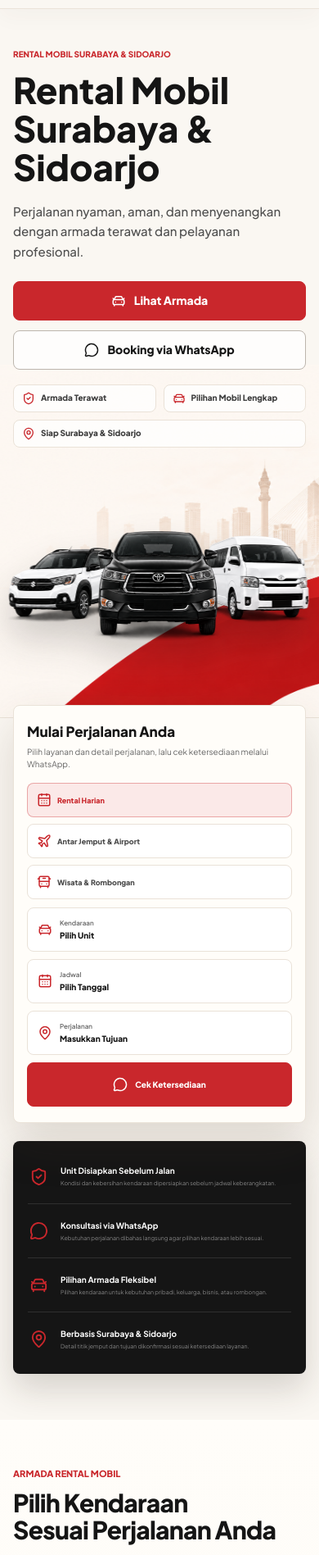
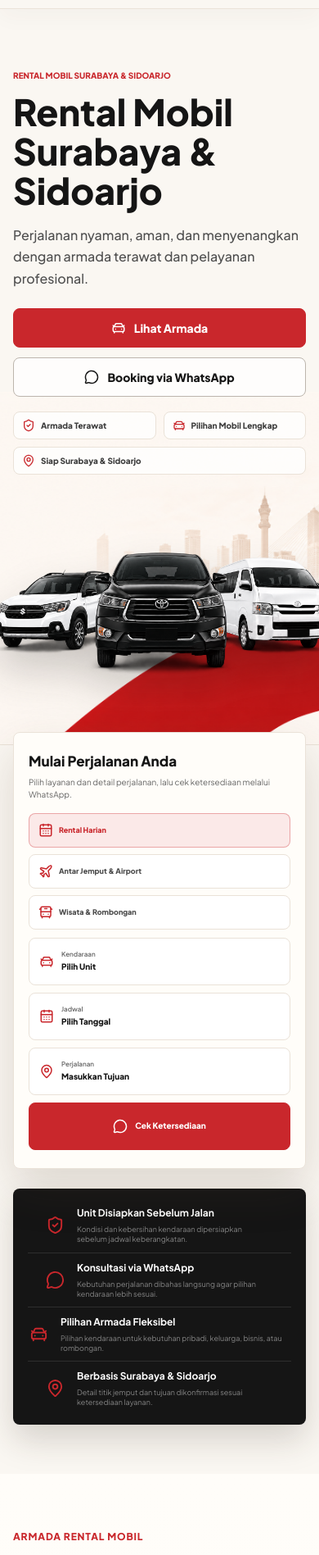
Before and after one commit to hmad28/rentalmobil05, a Next.js app: page / in a window 390 px wide. Shown: the part 55-1952 px from the top of the page at 82% size. Built offline with nearby package versions, Linux system fonts and the light colour scheme.

Commit message:
style(homepage): polish DriveMate-inspired layout system

```diff
--- a/app/azbu-structure.css
+++ b/app/azbu-structure.css
@@ -708,3 +708,524 @@
 
   .footer-grid { grid-template-columns: repeat(2, minmax(0, 1fr)); }
 }
+
+/* Visual polish pass: one grid, one spacing rhythm, one component language. */
+.container-page,
+.fleet-catalog-container,
+.featured-grid,
+.coverage-grid {
+  width: min(calc(100% - 48px), 1200px);
+  margin-inline: auto;
+}
+
+.hero-grid {
+  min-height: 630px;
+}
+
+.hero-copy {
+  padding-top: 58px;
+}
+
+.hero-copy h1 {
+  font-size: clamp(52px, 4.7vw, 66px);
+}
+
+.hero-description {
+  font-size: 16px;
+}
+
+.hero-visual {
+  margin-right: -2vw;
+}
+
+.hero-fleet-image {
+  transform: scale(1.16);
+}
+
+.quick-booking-panel,
+.trust-strip {
+  width: 100%;
+}
+
+.quick-booking-panel {
+  padding: 24px 26px 26px;
+}
+
+.quick-booking-fields > a {
+  min-height: 58px;
+}
+
+.trust-strip-wrap {
+  padding: 98px 0 72px;
+}
+
+.trust-strip {
+  min-height: 92px;
+  padding: 22px 18px;
+}
+
+.trust-strip > div {
+  padding-inline: 22px;
+}
+
+.trust-strip strong {
+  font-size: 12px;
+}
+
+.trust-strip small {
+  margin-top: 5px;
+  font-size: 9px;
+  line-height: 1.35;
+}
+
+.fleet-catalog-section {
+  padding: 96px 0 108px;
+}
+
+.fleet-catalog-heading {
+  grid-template-columns: 1.15fr 0.8fr auto;
+  gap: 44px;
+}
+
+.fleet-catalog-heading h2,
+.coverage-copy h2,
+.experience-heading h2,
+.booking-heading h2,
+.faq-heading h2 {
+  font-size: clamp(38px, 3.25vw, 44px);
+  line-height: 1.08;
+}
+
+.fleet-catalog-heading > p,
+.coverage-copy > p:not(.section-kicker),
+.faq-heading > p:last-child {
+  font-size: 14px;
+  line-height: 1.7;
+}
+
+.section-kicker,
+.featured-eyebrow {
+  font-size: 12px;
+  letter-spacing: 0.07em;
+}
+
+.fleet-tabs {
+  margin-top: 32px;
+}
+
+.fleet-tabs button {
+  min-height: 38px;
+  padding-inline: 16px;
+  font-size: 11px;
+}
+
+.fleet-catalog-section .fleet-track {
+  grid-template-columns: repeat(4, minmax(0, 1fr));
+  gap: 22px;
+  margin-top: 24px;
+}
+
+.fleet-catalog-section .fleet-card {
+  min-height: 470px;
+  border-color: var(--border);
+  padding: 15px;
+  box-shadow: 0 10px 28px rgba(49, 37, 27, 0.055);
+}
+
+.fleet-catalog-section .fleet-card:hover {
+  box-shadow: 0 18px 38px rgba(49, 37, 27, 0.095);
+}
+
+.fleet-catalog-section .fleet-image-wrap {
+  height: 224px;
+  aspect-ratio: auto;
+  margin-bottom: 17px;
+  background: linear-gradient(180deg, #fffdf9, #f7f1ea);
+}
+
+.fleet-catalog-section .fleet-image {
+  object-fit: contain;
+  object-position: center;
+  padding: 14px 8px 5px;
+  transform: scale(1.04);
+}
+
+.fleet-card-tags {
+  margin-bottom: 10px;
+}
+
+.fleet-card-tags span {
+  padding: 5px 7px;
+  font-size: 9px;
+}
+
+.fleet-catalog-section .fleet-card > strong {
+  font-size: 17px;
+  line-height: 1.35;
+}
+
+.fleet-card-meta {
+  margin-top: 6px !important;
+  font-size: 12px !important;
+}
+
+.fleet-card-price {
+  margin-top: 18px;
+}
+
+.fleet-card-price small {
+  font-size: 10px;
+}
+
+.fleet-card-price b {
+  font-size: 22px;
+}
+
+.fleet-card-price span {
+  margin-bottom: 4px;
+  font-size: 10px;
+}
+
+.fleet-card-cta {
+  min-height: 44px;
+  margin-top: 20px !important;
+  font-size: 11px !important;
+}
+
+.featured-grid {
+  min-height: 540px;
+}
+
+.featured-media {
+  min-height: 530px;
+}
+
+.featured-image {
+  transform: scale(1.2) translateX(-3%);
+}
+
+.featured-copy {
+  padding: 70px 0 64px 42px;
+}
+
+.featured-copy h2 {
+  font-size: 50px;
+}
+
+.featured-description {
+  max-width: 540px;
+  font-size: 16px;
+}
+
+.featured-specs span {
+  font-size: 14px;
+}
+
+.coverage-section {
+  padding: 104px 0 112px;
+}
+
+.coverage-grid {
+  grid-template-columns: 46% 54%;
+  gap: 72px;
+}
+
+.coverage-map {
+  min-height: 470px;
+}
+
+.coverage-list span {
+  font-size: 13px;
+}
+
+.coverage-cta {
+  min-height: 46px;
+  font-size: 12px;
+}
+
+.experience-section {
+  padding: 96px 0 82px;
+}
+
+.experience-grid {
+  width: 100%;
+  gap: 18px;
+  margin-top: 40px;
+}
+
+.experience-grid .benefit-item {
+  min-height: 220px;
+  padding: 32px 24px;
+  box-shadow: 0 10px 28px rgba(49, 37, 27, 0.05);
+}
+
+.experience-grid .benefit-item > svg {
+  width: 36px;
+  height: 36px;
+}
+
+.experience-grid .benefit-item h3 {
+  margin-top: 18px;
+  font-size: 16px;
+}
+
+.experience-grid .benefit-item p {
+  margin-top: 10px;
+  font-size: 13px;
+  line-height: 1.65;
+}
+
+.booking-flow-section {
+  padding: 68px 0 104px;
+}
+
+.booking-flow-section .booking-grid {
+  width: 100%;
+  margin-top: 46px;
+}
+
+.booking-flow-section .booking-step {
+  min-height: 150px;
+  grid-template-columns: 52px 1fr;
+  padding-right: 38px;
+}
+
+.booking-flow-section .booking-number {
+  width: 44px;
+  height: 44px;
+  font-size: 13px;
+}
+
+.booking-flow-section .booking-step-copy {
+  grid-template-columns: 34px 1fr;
+}
+
+.booking-flow-section .booking-step h3 {
+  font-size: 15px;
+}
+
+.booking-flow-section .booking-step p {
+  max-width: 210px;
+  font-size: 12px;
+}
+
+.booking-flow-section .booking-arrow {
+  top: 29px;
+  right: 12px;
+}
+
+.faq-polish-section {
+  padding: 92px 0 84px;
+  background: var(--surface);
+}
+
+.faq-polish-section .faq-grid {
+  margin-top: 40px;
+}
+
+.faq-polish-section .faq-item button {
+  min-height: 68px;
+  font-size: 14px;
+}
+
+.faq-polish-section .faq-answer p {
+  font-size: 13px;
+}
+
+.cta-section {
+  padding: 68px 0 88px;
+  background: var(--background);
+}
+
+.cta-banner-large {
+  min-height: 320px;
+  padding: 58px 60px;
+}
+
+.cta-banner-large .cta-copy h2 {
+  font-size: 42px;
+}
+
+.cta-banner-large .cta-copy p:not(.section-kicker) {
+  font-size: 14px;
+}
+
+.cta-vehicle {
+  right: -1%;
+  width: 57%;
+  transform: scale(1.08);
+}
+
+.footer-grid {
+  gap: 54px;
+  padding-top: 60px;
+  padding-bottom: 52px;
+}
+
+@media (max-width: 900px) {
+  .container-page,
+  .fleet-catalog-container,
+  .featured-grid,
+  .coverage-grid {
+    width: min(calc(100% - 48px), 760px);
+  }
+
+  .fleet-catalog-section .fleet-track {
+    grid-template-columns: repeat(2, minmax(0, 1fr));
+  }
+
+  .featured-grid,
+  .coverage-grid {
+    grid-template-columns: 1fr;
+  }
+
+  .featured-copy {
+    padding: 12px 0 64px;
+  }
+
+  .coverage-map {
+    min-height: 430px;
+  }
+}
+
+@media (max-width: 640px) {
+  .container-page,
+  .fleet-catalog-container,
+  .featured-grid,
+  .coverage-grid {
+    width: calc(100% - 32px);
+  }
+
+  .hero-grid {
+    min-height: auto;
+  }
+
+  .hero-copy h1 {
+    font-size: clamp(40px, 11.4vw, 46px);
+  }
+
+  .quick-booking-panel {
+    padding: 22px 18px;
+  }
+
+  .trust-strip-wrap {
+    padding: 24px 0 60px;
+  }
+
+  .trust-strip {
+    min-height: 0;
+    padding: 12px 18px;
+  }
+
+  .fleet-catalog-section,
+  .coverage-section,
+  .experience-section,
+  .faq-polish-section {
+    padding-top: 68px;
+    padding-bottom: 72px;
+  }
+
+  .fleet-catalog-heading h2,
+  .coverage-copy h2,
+  .experience-heading h2,
+  .booking-heading h2,
+  .faq-heading h2 {
+    font-size: 32px;
+  }
+
+  .fleet-catalog-section .fleet-track {
+    grid-template-columns: 1fr;
+    gap: 16px;
+  }
+
+  .fleet-catalog-section .fleet-card {
+    min-height: 500px;
+    padding: 15px;
+  }
+
+  .fleet-catalog-section .fleet-image-wrap {
+    height: 245px;
+    aspect-ratio: auto;
+  }
+
+  .fleet-catalog-section .fleet-image {
+    transform: scale(1.02);
+  }
+
+  .featured-media {
+    min-height: 330px;
+  }
+
+  .featured-image {
+    transform: scale(1.02);
+  }
+
+  .featured-copy h2 {
+    font-size: 38px;
+  }
+
+  .coverage-map {
+    min-height: 330px;
+  }
+
+  .experience-grid .benefit-item {
+    min-height: 138px;
+    padding: 24px 20px;
+  }
+
+  .experience-grid .benefit-item h3 {
+    font-size: 15px;
+  }
+
+  .experience-grid .benefit-item p {
+    font-size: 12px;
+  }
+
+  .booking-flow-section {
+    padding: 62px 0 74px;
+  }
+
+  .faq-polish-section .faq-grid {
+    margin-top: 30px;
+  }
+
+  .cta-section {
+    padding: 56px 0 32px;
+  }
+
+  .cta-banner-large {
+    min-height: 470px;
+    padding: 34px 24px;
+  }
+
+  .cta-banner-large .cta-copy h2 {
+    font-size: 34px;
+  }
+}
+
+/* Keep the shared editorial grid fluid between desktop and tablet. */
+@media (min-width: 901px) and (max-width: 1100px) {
+  .coverage-grid {
+    grid-template-columns: minmax(0, 0.9fr) minmax(0, 1.1fr);
+    gap: 40px;
+  }
+
+  .coverage-visual,
+  .coverage-copy,
+  .coverage-list,
+  .coverage-list > * {
+    min-width: 0;
+    width: auto;
+  }
+}
+
+/* Decorative vehicle scaling must never widen the document canvas. */
+.hero-section,
+.featured-section,
+.cta-section {
+  overflow: hidden;
+}
+
+.trust-strip > div > span {
+  min-width: 0;
+}
--- a/app/page.tsx
+++ b/app/page.tsx
@@ -2,6 +2,7 @@ import Image from "next/image";
 import { ArrowRight, CalendarDays, CarFront, Check, Clock3, MapPin, MessageCircle, ShieldCheck } from "lucide-react";
 import { BookingStep } from "@/components/BookingStep";
 import { CTA } from "@/components/CTA";
+import { FAQItem } from "@/components/FAQ";
 import { FeatureCard } from "@/components/FeatureCard";
 import { FleetCard } from "@/components/FleetCard";
 import { Footer } from "@/components/Footer";
@@ -15,6 +16,7 @@ import {
   business,
   demoAreas,
   experienceBenefits,
+  faqs,
   fleet,
   featuredSpecs,
   schemaFaq,
@@ -50,6 +52,7 @@ export default function Home() {
         <CoverageSection />
         <ExperienceSection />
         <BookingSection />
+        <FAQSection />
         <CTA />
       </main>
       <Footer />
@@ -194,3 +197,21 @@ function BookingSection() {
     </section>
   );
 }
+
+function FAQSection() {
+  return (
+    <section id="faq" className="faq-section faq-polish-section">
+      <div className="container-page">
+        <Reveal className="center-heading faq-heading">
+          <p className="section-kicker">Pertanyaan umum</p>
+          <h2>Pertanyaan yang Sering Diajukan</h2>
+          <p>Jawaban umum sebelum Anda menghubungi tim Azbu Trans Jaya.</p>
+        </Reveal>
+        <div className="faq-grid">
+          <div>{faqs.slice(0, 3).map((faq) => <FAQItem key={faq.question} {...faq} />)}</div>
+          <div>{faqs.slice(3).map((faq) => <FAQItem key={faq.question} {...faq} />)}</div>
+        </div>
+      </div>
+    </section>
+  );
+}
--- a/lib/data.ts
+++ b/lib/data.ts
@@ -46,13 +46,13 @@ export type FleetVehicle = {
 };
 
 export const fleet: FleetVehicle[] = [
-  { name: "Sigra Automatic", category: "City Car", image: "/images/fleet-sigra-card.png", transmission: "Automatic", seats: "5–7 Seat", price: 350000 },
-  { name: "XL7 Automatic", category: "MPV", image: "/images/fleet-xl7-card.png", transmission: "Automatic", seats: "7 Seat", price: 450000 },
-  { name: "Xenia", category: "MPV", image: "/images/fleet-xenia-card.png", transmission: "Automatic", seats: "7 Seat", price: 350000 },
-  { name: "Avanza Manual", category: "MPV", image: "/images/fleet-avanza-card.png", transmission: "Manual", seats: "7 Seat", price: 300000 },
-  { name: "Sirion Automatic", category: "City Car", image: "/images/fleet-sirion-card.png", transmission: "Automatic", seats: "5 Seat", price: 300000 },
-  { name: "Innova Reborn Automatic", category: "Premium", image: "/images/fleet-innova-card.png", transmission: "Automatic", seats: "7 Seat", price: 600000 },
-  { name: "Hiace", category: "Minibus", image: "/images/fleet-hiace-card.png", transmission: "Manual", seats: "Rombongan", price: 1000000 },
+  { name: "Sigra Automatic", category: "City Car", image: "/images/sigra.png", transmission: "Automatic", seats: "5–7 Seat", price: 350000 },
+  { name: "XL7 Automatic", category: "MPV", image: "/images/xl7-clean.png", transmission: "Automatic", seats: "7 Seat", price: 450000 },
+  { name: "Xenia", category: "MPV", image: "/images/xenia-v2.png", transmission: "Automatic", seats: "7 Seat", price: 350000 },
+  { name: "Avanza Manual", category: "MPV", image: "/images/avanza-v2.png", transmission: "Manual", seats: "7 Seat", price: 300000 },
+  { name: "Sirion Automatic", category: "City Car", image: "/images/sirion-v2.png", transmission: "Automatic", seats: "5 Seat", price: 300000 },
+  { name: "Innova Reborn Automatic", category: "Premium", image: "/images/innova-clean.png", transmission: "Automatic", seats: "7 Seat", price: 600000 },
+  { name: "Hiace", category: "Minibus", image: "/images/hiace-clean.png", transmission: "Manual", seats: "Rombongan", price: 1000000 },
 ];
 
 export const featuredFleet = [fleet[0], fleet[1], fleet[5], fleet[6]];
```
Also changed, not shown: 1 other file (tests, documents, lock files or other folders).
